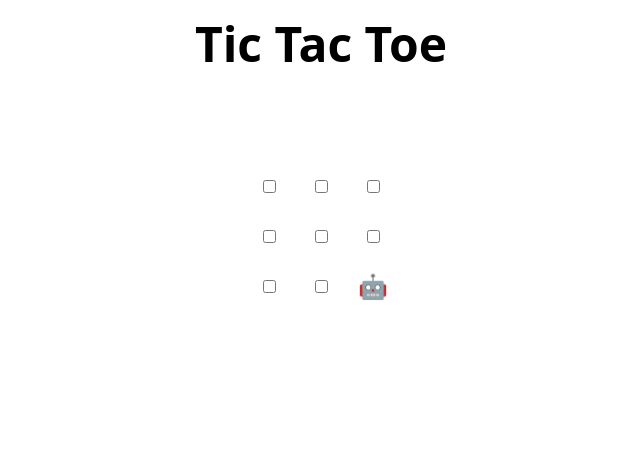
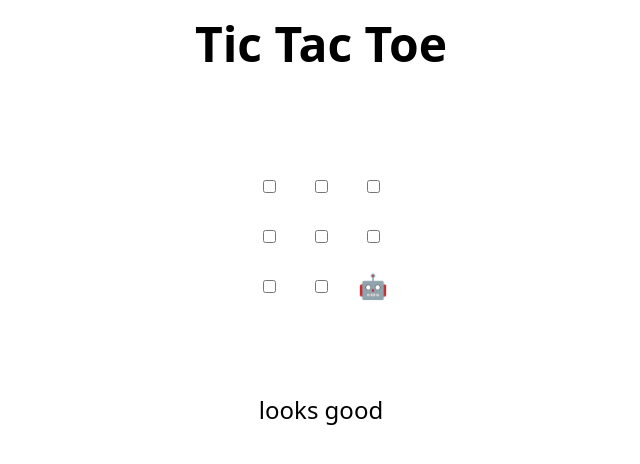
Before and after one commit to nihasri-v/skills-review-pull-requests, a plain HTML site: page index.html in a window 1280 px wide. Shown: the whole page, without its empty margins (319-959 px from the left). Drawn offline with Linux system fonts and the light colour scheme.

Commit message:
Update index.html
commit

```diff
--- a/index.html
+++ b/index.html
@@ -48,7 +48,7 @@
 </table>
 
 <h2 hidden>Game over, refresh to play again 🧑‍💻 🤖!</h2>
-
+looks good
 <script>
   // Initialization
   const boxes = Array.from(document.querySelectorAll("td"));
```
